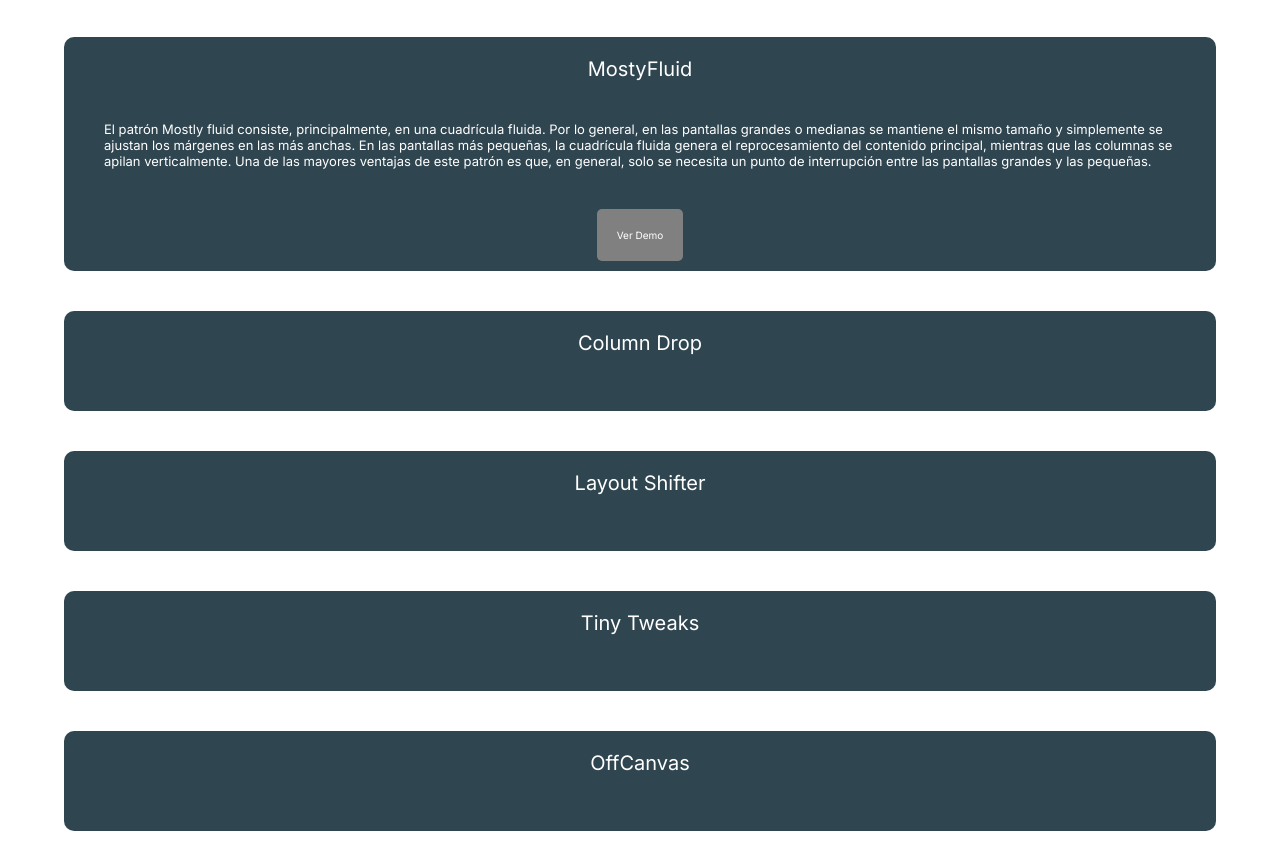
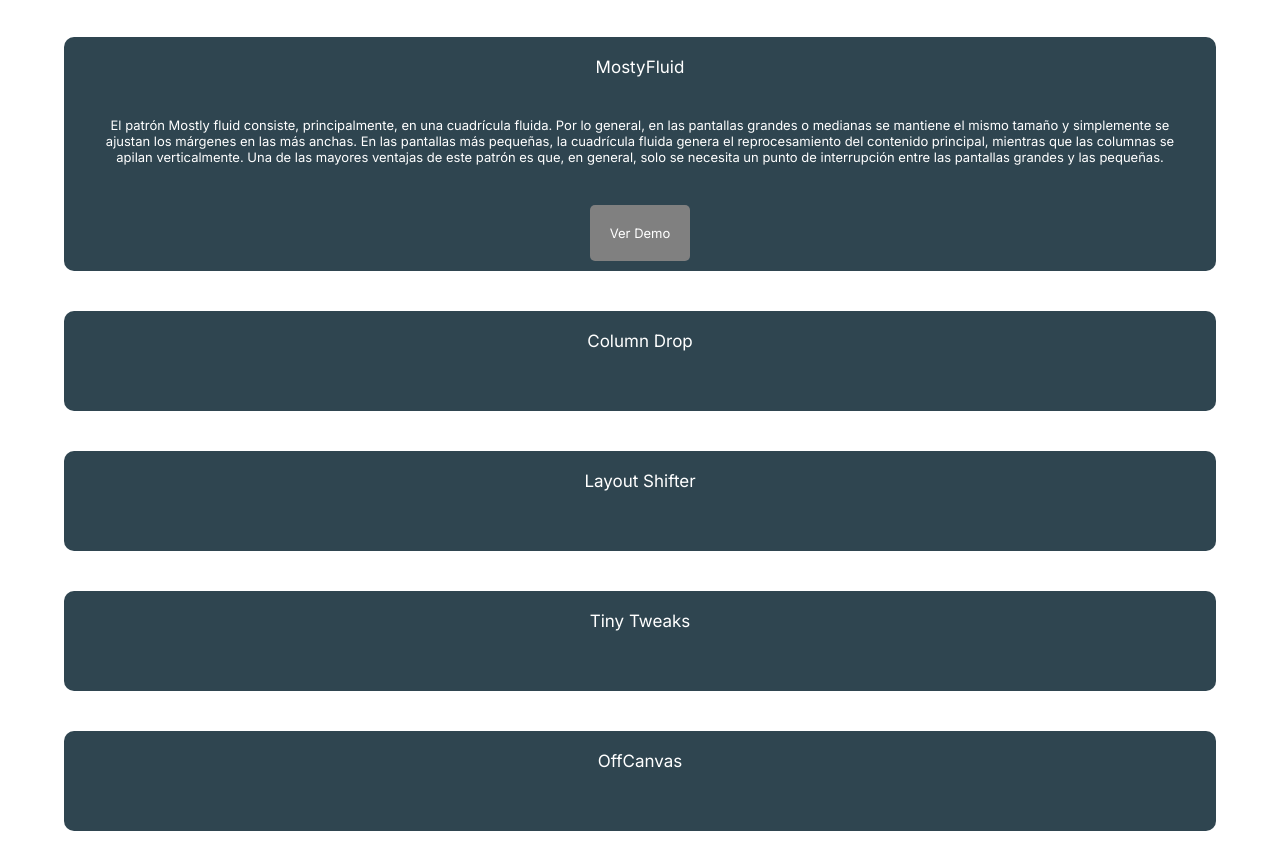
Before and after one commit to rodmejiao/Responsive-desing-patterns, a plain HTML site: page index.html in a window 1280 px wide. Shown: the part 47-898 px from the top of the page. Drawn offline with Linux system fonts and the light colour scheme.

Commit message:
corrigiendo fuentes

```diff
--- a/css/mobile.css
+++ b/css/mobile.css
@@ -35,7 +35,7 @@ html{
 }
 
 .box span{
-    font-size: 2rem;
+    font-size: 1.7rem;
     margin-top: 2rem;
 }
 
@@ -43,6 +43,7 @@ html{
 .box p{
     font-size: 1.3rem;
     margin: 4rem 4rem;
+    text-align: center;
 }
 
 .box a{
@@ -53,6 +54,7 @@ html{
     text-decoration: none;
     color: white;
     cursor: pointer;
+    font-size: 1.3rem;
 }
 
 .box a:hover {
```
